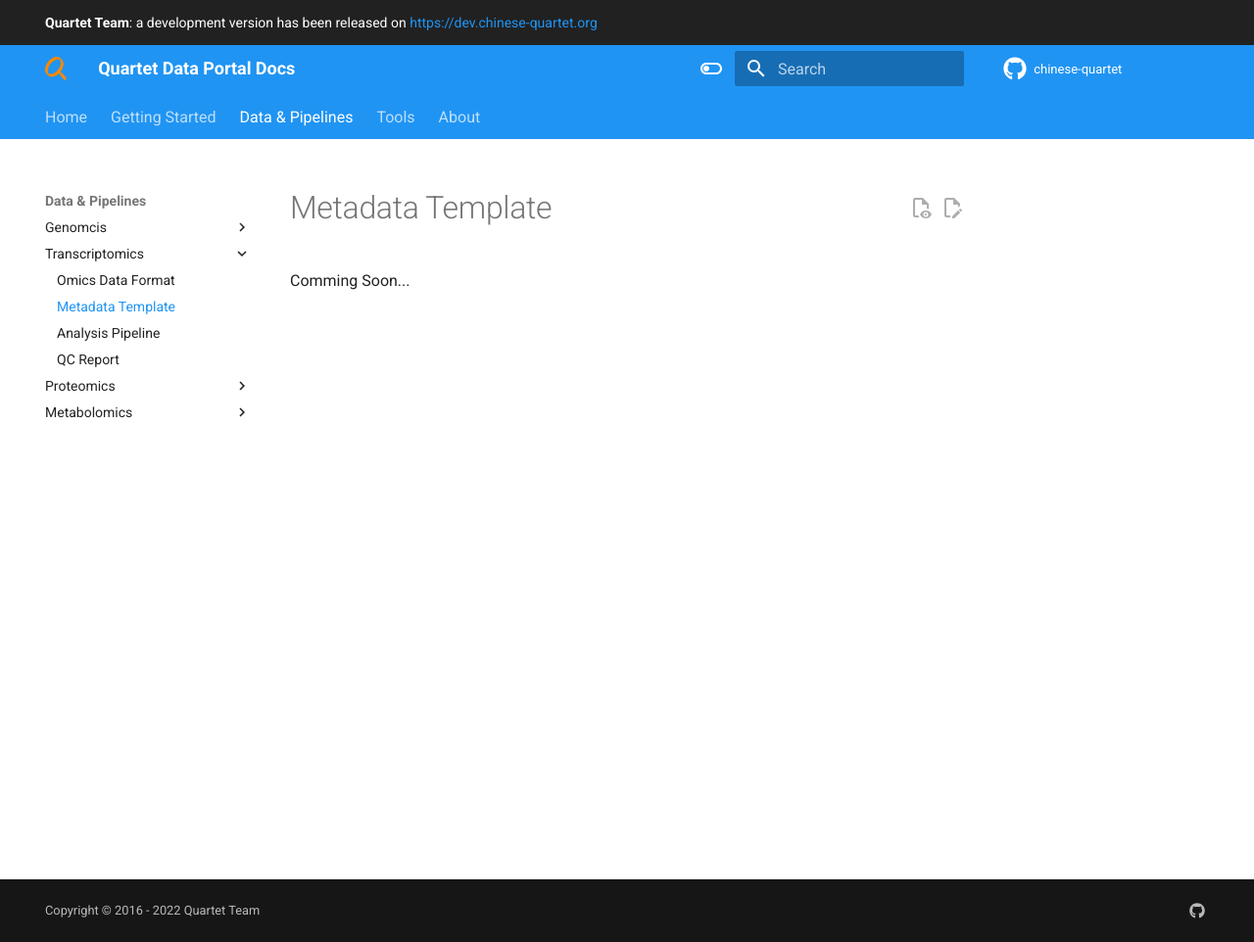
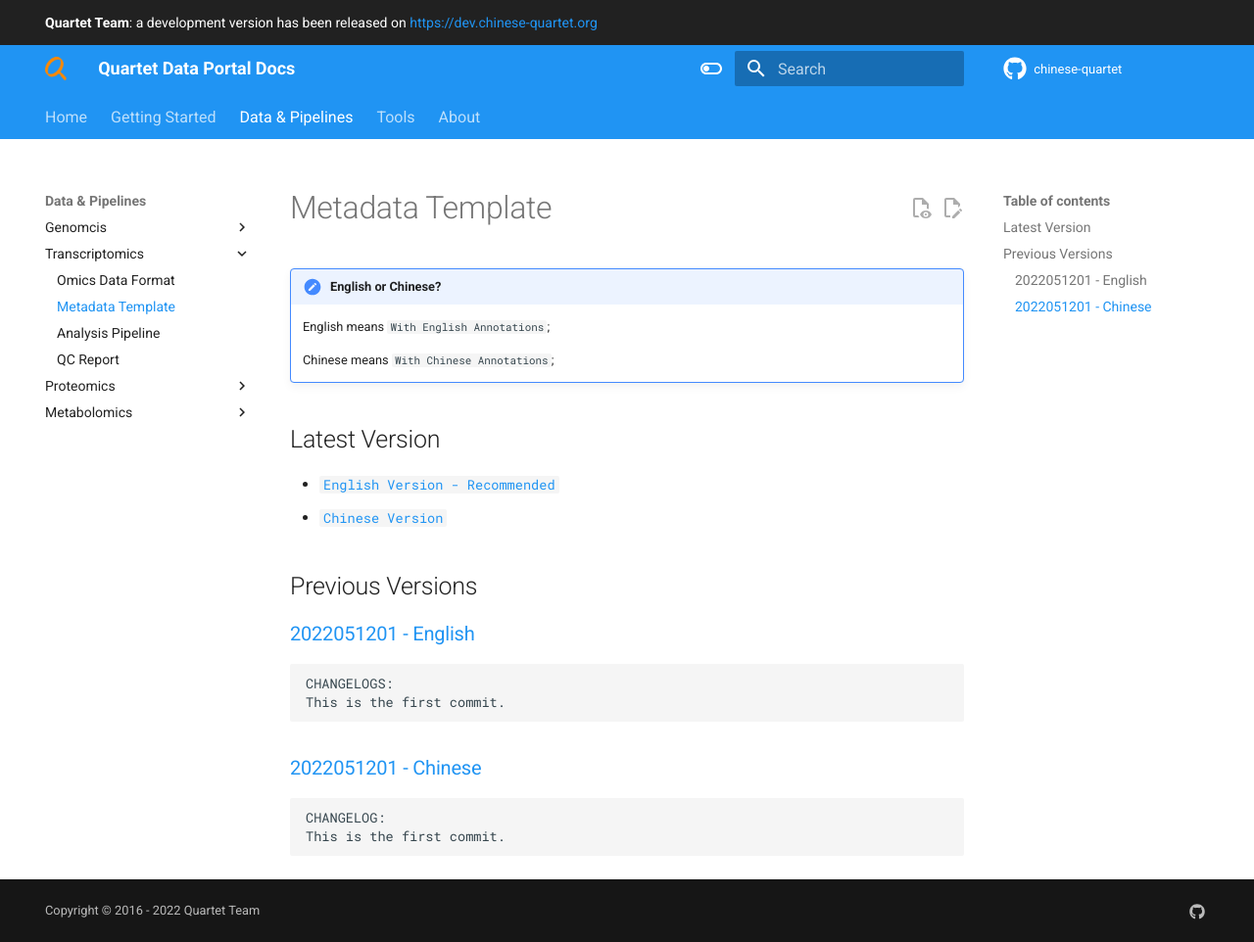
Before and after one commit to chinese-quartet/docs.chinese-quartet.org, an MkDocs documentation site: the page built from docs/data_pipelines/transcriptomics/metadata_template.md, in a window 1280 px wide and 962 px high. Shown: the whole window at 98% size. Built offline with MkDocs 1.6.1 and Material for MkDocs 9.7.7, drawn with Linux system fonts in a browser that asks for light colours.

Commit message:
Add metadata template for transcriptomics.

```diff
--- a/docs/data_pipelines/transcriptomics/metadata_template.md
+++ b/docs/data_pipelines/transcriptomics/metadata_template.md
@@ -1 +1,20 @@
-Comming Soon...
+!!! note annotate "English or Chinese?"
+    English means `With English Annotations`;
+
+    Chinese means `With Chinese Annotations`;
+
+## Latest Version
+- [`English Version - Recommended`](/assets/templates/2022050501_transcriptomics-metadata-template_english.xlsx)
+- [`Chinese Version`](/assets/templates/2022051201_transcriptomics-metadata-template_chinese.xlsx)
+
+## Previous Versions
+
+### [2022051201 - English](/assets/templates/2022051201_transcriptomics-metadata-template_english.xlsx)
+
+    CHANGELOGS:
+    This is the first commit.
+
+### [2022051201 - Chinese](/assets/templates/2022051201_transcriptomics-metadata-template_chinese.xlsx)
+
+    CHANGELOG:
+    This is the first commit.
```
Also changed, not shown: README.md (+12 -0 lines), 2 other files.
